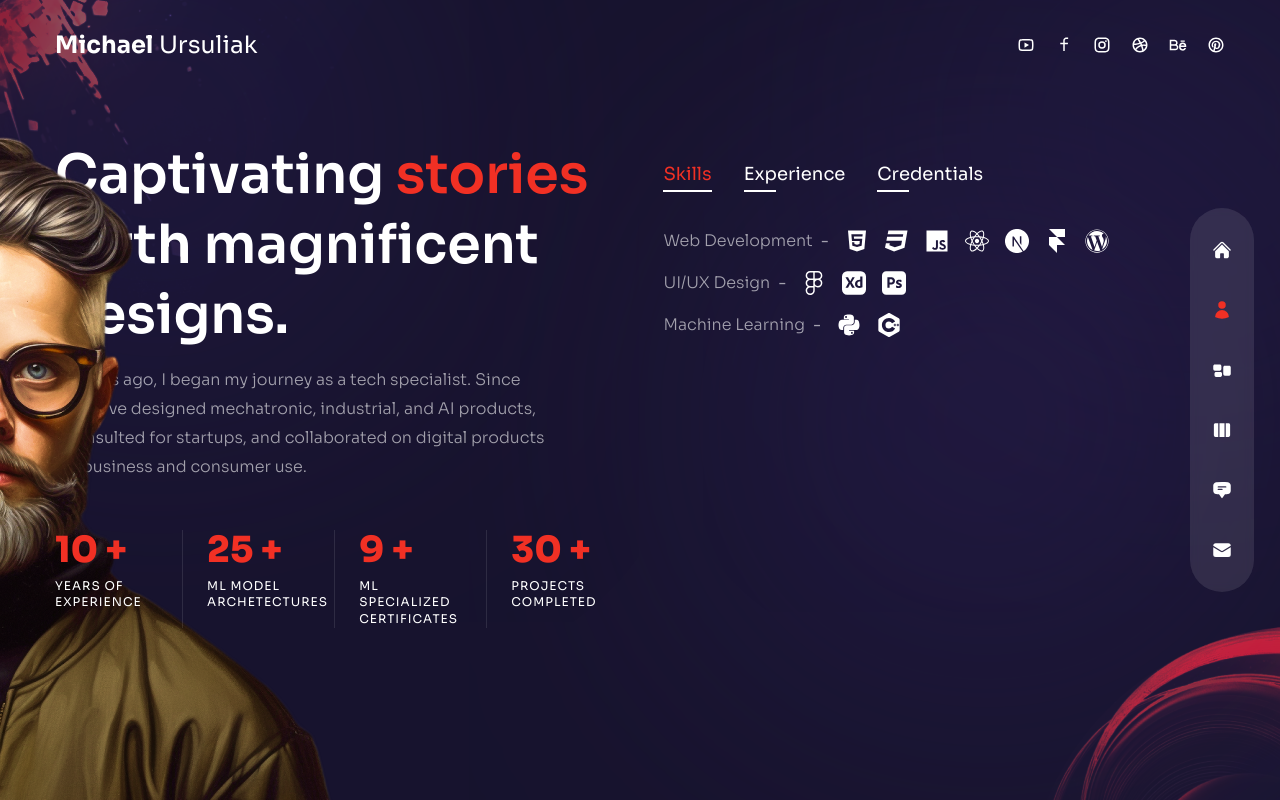
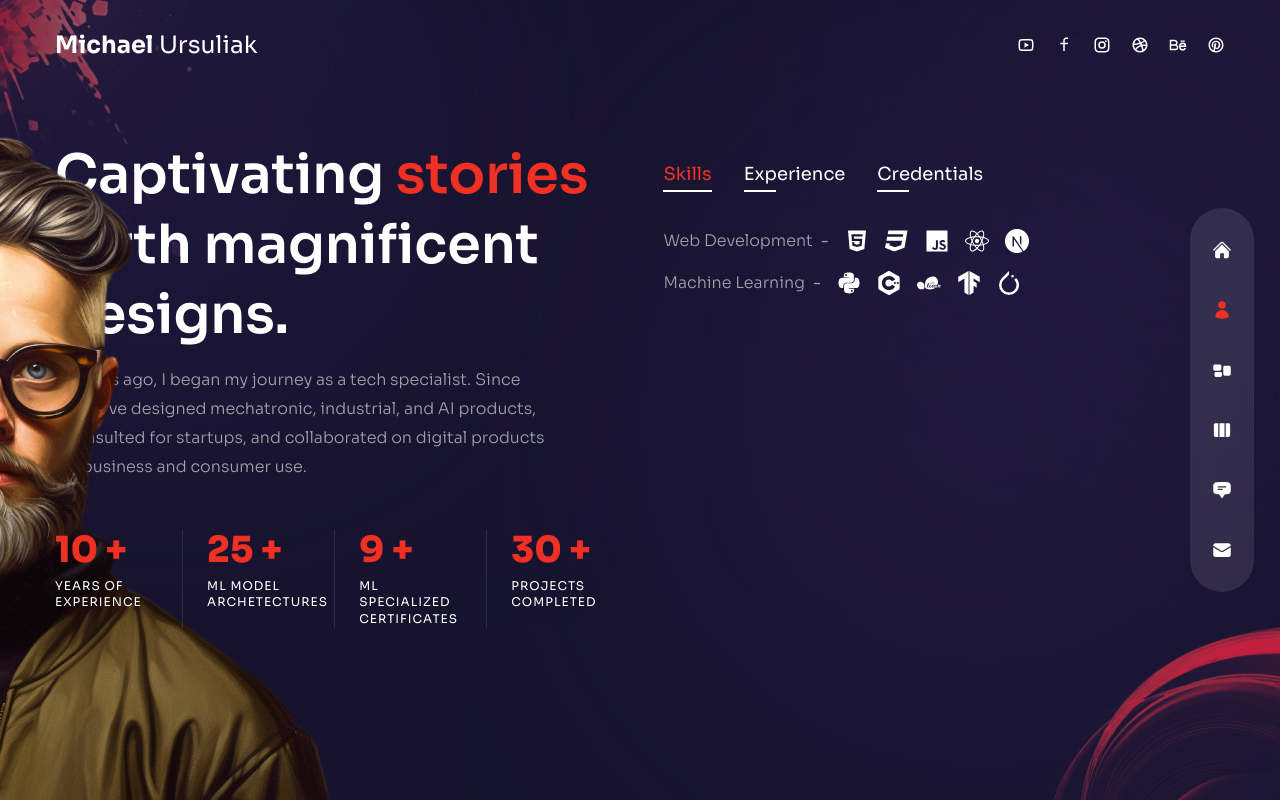
Before and after one commit to LuckierBread/LuckierBread.github.io, a Next.js app: page /about in a window 1280 px wide. Built offline with nearby package versions, Linux system fonts and the light colour scheme.

Commit message:
fixed icon update

```diff
--- a/pages/about/index.js
+++ b/pages/about/index.js
@@ -6,17 +6,15 @@ import {
   FaCss3,
   FaJs,
   FaReact,
-  FaWordpress,
   FaPython,
-  FaFigma,
 } from 'react-icons/fa';
 
 import {
   SiNextdotjs,
-  SiFramer,
-  SiAdobexd,
-  SiAdobephotoshop,
-  SiCplusplus
+  SiCplusplus,
+  SiScikitlearn,
+  SiTensorflow,
+  SiPytorch,
 } from 'react-icons/si';
 
 //  about data
@@ -32,23 +30,17 @@ export const aboutData = [
           <FaJs key="js" />,
           <FaReact key="react" />,
           <SiNextdotjs key="nextjs" />,
-          <SiFramer key="framer" />,
-          <FaWordpress key="wordpress" />,
         ],
       },
-      {
-        title: 'UI/UX Design',
-        icons: [
-        <FaFigma key="FaFigma"/>,
-        <SiAdobexd key="siadobexd"/>,
-         <SiAdobephotoshop key="siadobephotoshop"/>
-        ],
-      },
+
       {
         title: 'Machine Learning',
         icons: [
         <FaPython key="python"/>,
         <SiCplusplus key="Cplusplus"/>,
+        <SiScikitlearn key="Scikitlearn"/>,
+        <SiTensorflow key="Tensorflow"/>,
+        <SiPytorch key="Pytorch"/>,
         ],
       },
     ],
@@ -83,7 +75,7 @@ export const aboutData = [
         stage: '2021 - 2022',
       },
       {
-        title: 'Mechatronic Design Technologist - Lakewood Systems Ltd',
+        title: 'Mechatronic Designer - Lakewood Systems',
         stage: '2017 - 2021',
       },
     ],
```
